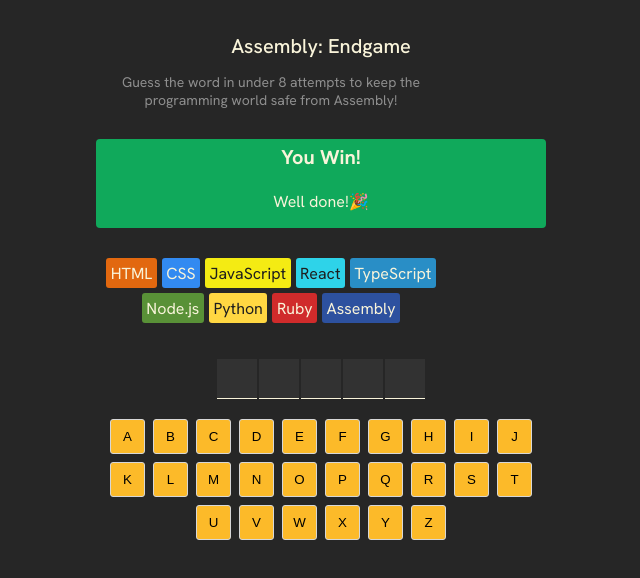
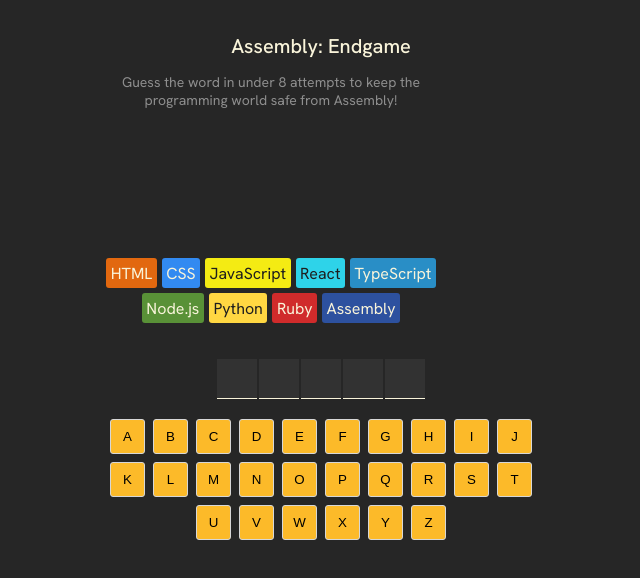
Before and after one commit to commanderjiji/assembly, a React (Vite) app: page / in a window 1280 px wide. Shown: the top 578 px of the page, without its empty margins (319-959 px from the left). Built offline with nearby package versions, Linux system fonts and the light colour scheme.

Commit message:
Fix display whenever the user won or lose

```diff
--- a/App.jsx
+++ b/App.jsx
@@ -7,12 +7,13 @@
  * Goal: Build out the main parts of our app
  *
  * Challenge:
- * 1. Create a variable `isGameOver` which evaluates to `true`
- *    if the user has guessed incorrectly 8 times. Consider how
- *    we might make this more dynamic if we were ever to add or
- *    remove languages from the languages array.
- * 2. Conditionally render the New Game button only if the game
- *    is over.
+ * Conditionally render either the "won" or "lost" statuses
+ * from the design, both the text and the styles, based on the
+ * new derived variables.
+ *
+ * Note: We always want the surrounding `section` to be rendered,
+ * so only change the content inside that section. Otherwise the
+ * content on the page would jump around a bit too much.
  */
 
 export default function AssemblyEndgame() {
@@ -69,6 +70,11 @@
 		);
 	});
 
+	const gameStatusClass = clsx("game-status", {
+		won: isGameWon,
+		lost: isGameLost,
+	});
+
 	return (
 		<main>
 			<header>
@@ -76,9 +82,14 @@
 				<p>Guess the word in under 8 attempts to keep the programming world safe from Assembly!</p>
 			</header>
 
-			<section className="game-status">
-				<h2>You Win!</h2>
-				<p>Well done!🎉</p>
+			<section
+				className={gameStatusClass}
+				style={{
+					visibility: isGameOver ? "" : "hidden",
+				}}
+			>
+				<h2>{isGameWon ? "You Win!" : "You Lost!"}</h2>
+				<p>{isGameWon ? "Well done!🎉" : "You lose! Better start learning Assembly 😭"}</p>
 			</section>
 
 			<section className="language-chips">{languageElements}</section>
--- a/index.css
+++ b/index.css
@@ -30,13 +30,20 @@
 }
 
 section.game-status {
-	background-color: #10a95b;
 	display: flex;
 	flex-direction: column;
 	align-items: center;
 	color: #f9f4da;
 	border-radius: 4px;
 	margin-block: 30px;
+}
+
+section.game-status.won {
+	background-color: #10a95b;
+}
+
+section.game-status.lost {
+	background-color: #ba2a2a;
 }
 
 section.game-status > h2 {
```
